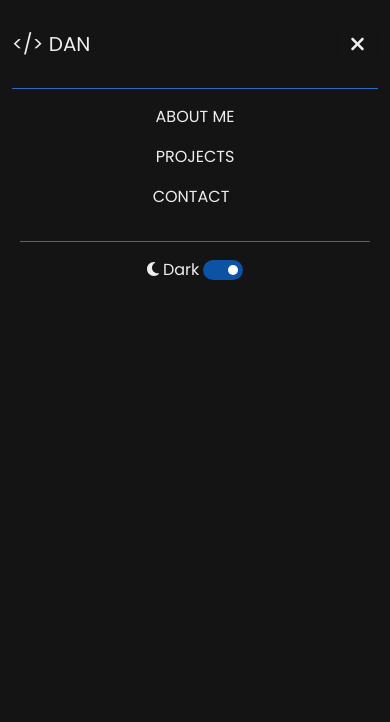
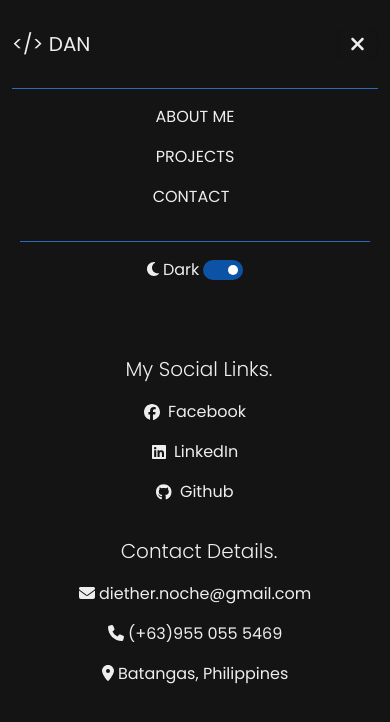
Before and after one commit to DAnoche/My-Porpolio, a React (Create React App) app: page / in a window 390 px wide. Both pictures are taken after a click on the button 356 px from the left and 44 px from the top of the page. Shown: the top 722 px of the page. Built offline with nearby package versions, Linux system fonts and the light colour scheme.

Commit message:
Add some contact information in the nav bar on small screens

```diff
--- a/package.json
+++ b/package.json
@@ -3,6 +3,8 @@
   "version": "0.1.0",
   "private": true,
   "dependencies": {
+    "@fortawesome/fontawesome-svg-core": "^6.4.0",
+    "@fortawesome/free-brands-svg-icons": "^6.4.0",
     "@fortawesome/free-solid-svg-icons": "^6.4.0",
     "@fortawesome/react-fontawesome": "^0.2.0",
     "@testing-library/jest-dom": "^5.16.5",
--- a/src/App.css
+++ b/src/App.css
@@ -47,7 +47,7 @@
   box-shadow: none;
 }
 
-@media only screen and (max-width: 425px) {
+@media only screen and (max-width: 767px) {
   .nav-theme-icon {
     border-top: 1px solid var(--textColorHighlight);
     width: 100%;
@@ -61,6 +61,32 @@
     border-top: 1px solid var(--textColorHighlight);
     margin-top: 1.5em;
     padding: 0.5em;
+  }
+
+  .nav-social {
+    color: var(--textColor);
+  }
+
+  .nav-social a {
+    text-decoration: none;
+    color: var(--textColor);
+    cursor: pointer;
+  }
+
+  .nav-social a:hover {
+    color: var(--textColorHighlight);
+  }
+}
+
+@media only screen and (max-width: 424px) {
+  .nav-social a {
+    text-decoration: none;
+    color: var(--textColor);
+    cursor: pointer;
+    margin-left: 0;
+    display: flex;
+    align-items: center;
+    justify-content: center;
   }
 }
 
--- a/src/Navbar/navbar.jsx
+++ b/src/Navbar/navbar.jsx
@@ -6,6 +6,11 @@ import {
   faMoon,
   faSun,
 } from "@fortawesome/free-solid-svg-icons";
+import { library } from "@fortawesome/fontawesome-svg-core";
+import { fab } from "@fortawesome/free-brands-svg-icons";
+import { fas } from "@fortawesome/free-solid-svg-icons";
+
+library.add(fab, fas);
 
 function Navbar(props) {
   const [collapsed, setCollapsed] = useState(true);
@@ -53,7 +58,7 @@ function Navbar(props) {
                 CONTACT
               </a>
             </li>
-            <li className="nav-theme-icon nav-item d-flex justify-contents-center align-items-center">
+            <li className="nav-theme-icon nav-item d-flex justify-contents-center align-items-center mb-5 mb-md-0">
               <span className="me-1">
                 <FontAwesomeIcon
                   icon={props.theme === "dark" ? faMoon : faSun}
@@ -69,6 +74,70 @@ function Navbar(props) {
               <label for="switch"></label>
             </li>
           </ul>
+          {/* Social Links and Contact Info */}
+          <div className="nav-social text-center d-block d-md-none">
+            <p className="lead ms-2">My Social Links.</p>
+            <div class="nav-social container">
+              <div class="row">
+                <div class="col-md-12">
+                  <span class="d-block mb-3">
+                    <a
+                      href="https://www.facebook.com/DietherNoche"
+                      target="_blank"
+                    >
+                      <FontAwesomeIcon
+                        icon={["fab", "facebook"]}
+                        className="me-2"
+                      />
+                      Facebook
+                    </a>
+                  </span>
+                  <span class="d-block mb-3">
+                    <a
+                      href="https://www.linkedin.com/in/diether-noche-010356145/"
+                      target="_blank"
+                    >
+                      <FontAwesomeIcon
+                        icon={["fab", "linkedin"]}
+                        className="me-2"
+                      />
+                      LinkedIn
+                    </a>
+                  </span>
+                  <span class="d-block mb-3">
+                    <a href="https://github.com/DAnoche" target="_blank">
+                      <FontAwesomeIcon
+                        icon={["fab", "github"]}
+                        className="me-2"
+                      />
+                      Github
+                    </a>
+                  </span>
+                </div>
+              </div>
+            </div>
+          </div>
+          <div className="nav-social text-center d-block d-md-none">
+            <p className="lead ms-2 mt-3">Contact Details.</p>
+            <div class="nav-social container">
+              <div class="row">
+                <div class="col-md-12">
+                  <span class="d-block mb-3">
+                    <FontAwesomeIcon icon={["fas", "envelope"]} />
+                    &nbsp;diether.noche@gmail.com
+                  </span>
+                  <span class="d-block mb-3">
+                    <FontAwesomeIcon icon={["fas", "phone"]} />
+                    &nbsp;(+63)955 055 5469
+                  </span>
+                  <span class="d-block mb-3">
+                    <FontAwesomeIcon icon={["fas", "map-marker-alt"]} />
+                    &nbsp;Batangas, Philippines
+                  </span>
+                </div>
+              </div>
+            </div>
+          </div>
         </div>
       </div>
     </nav>
```
Also changed, not shown: 1 other file (tests, documents, lock files or other folders).
